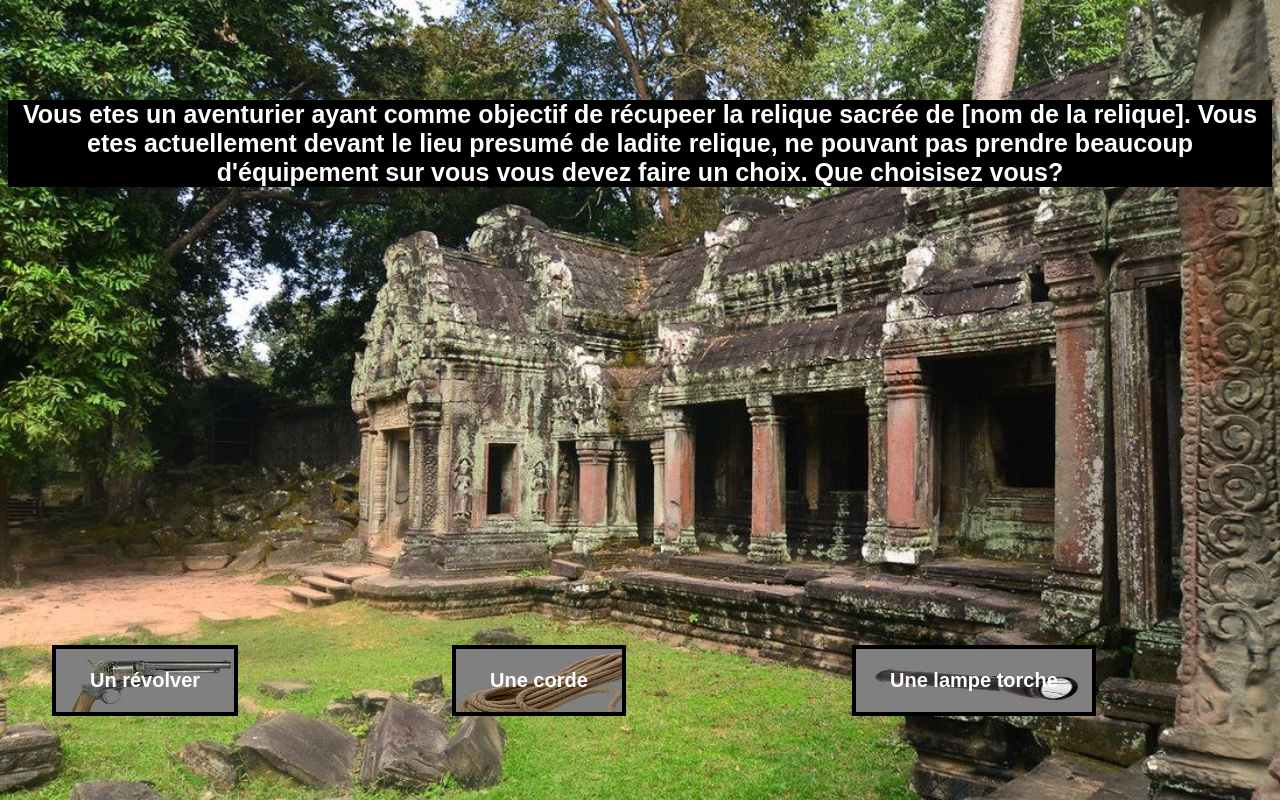
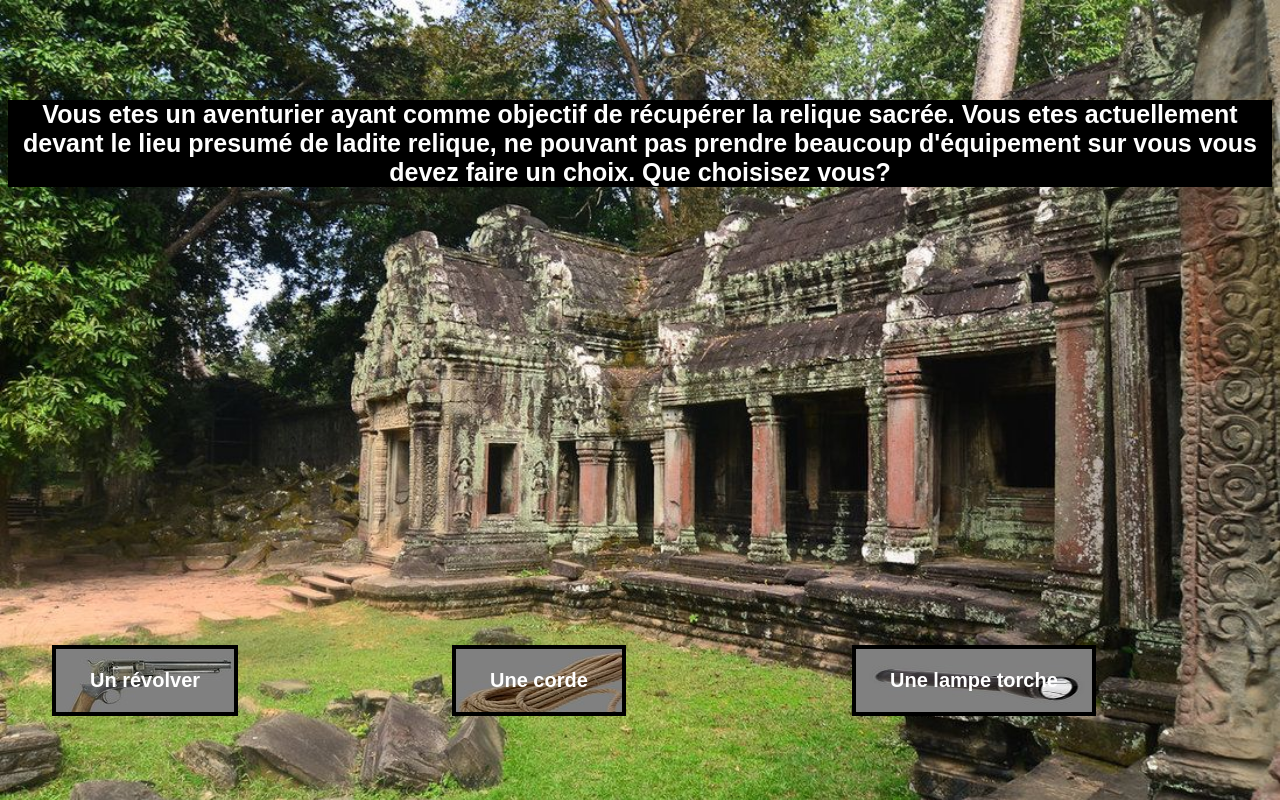
Before and after one commit to Robin-mlh/MORLHON-tp-web, a plain HTML site: page src/intro.html in a window 1280 px wide. Drawn offline with Linux system fonts and the light colour scheme.

Commit message:
correction mineure
nom de la relique

```diff
--- a/src/intro.html
+++ b/src/intro.html
@@ -11,7 +11,7 @@
         <strong>
         <h3 class="h3_blanc">
 
-            Vous etes un aventurier ayant comme objectif de récupeer la relique sacrée de [nom de la relique].
+            Vous etes un aventurier ayant comme objectif de récupérer la relique sacrée.
 Vous etes actuellement devant le lieu presumé de ladite relique, ne pouvant pas prendre beaucoup d'équipement sur vous vous devez faire un choix.
 Que choisisez vous?
 
```
